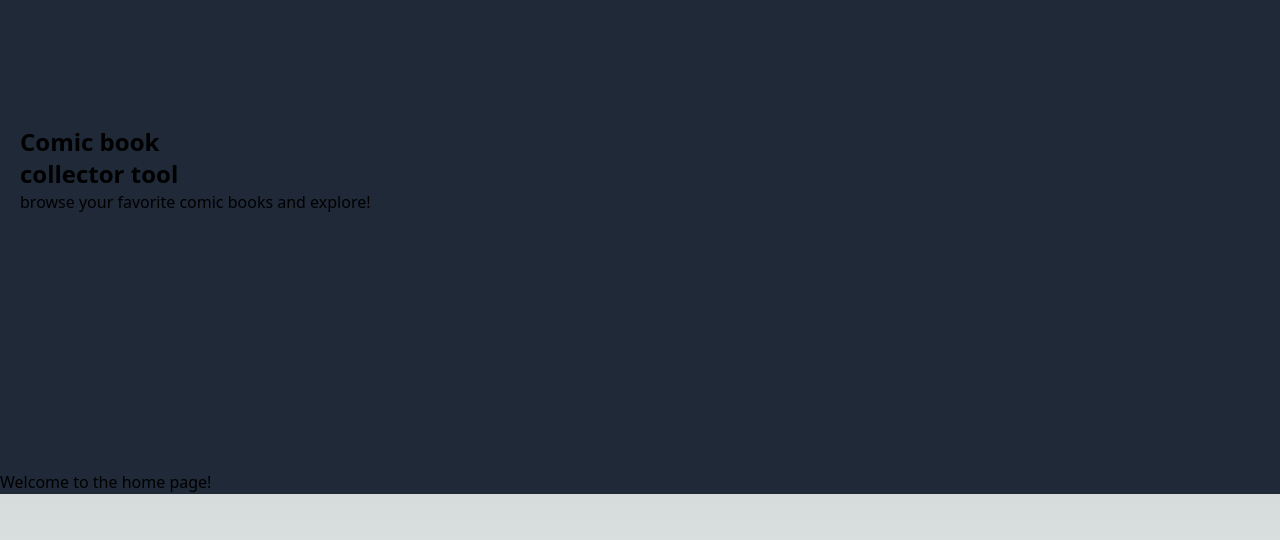
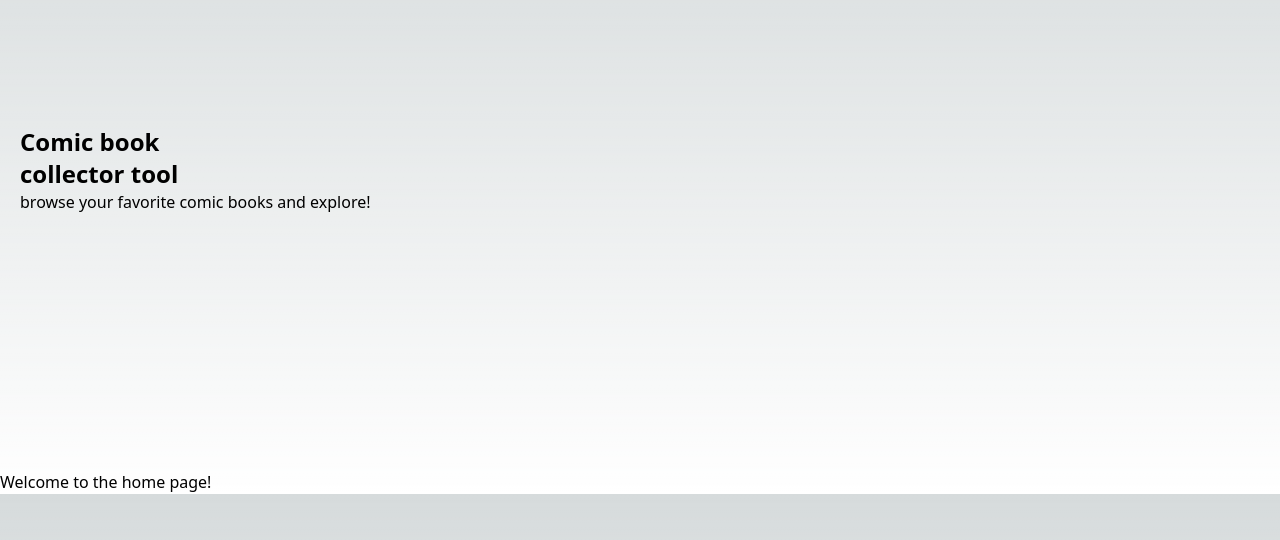
Before and after one commit to DanielCW7/comic-collector, a Next.js app: page / in a window 1280 px wide. Shown: the part 130-670 px from the top of the page. Built offline with nearby package versions, Linux system fonts and the light colour scheme.

Commit message:
image edit

```diff
--- a/components/header.js
+++ b/components/header.js
@@ -1,8 +1,9 @@
-import standing from "../images/standing.jpg"
 
-const Header = () => {
+
+const Header = (props) => {
+
     return (
-        <header className="flex flex-col justify-center min-h-3/4 px-5">
+        <header className="flex flex-col justify-center min-h-3/4 px-5 bg-fixed bg-cover bg-bottom" style={props.background}>
             <h1 className="text-2xl font-bold"> Comic book <br/> collector tool </h1>
             <p> browse your favorite comic books and explore! </p>
         </header>
--- a/pages/index.js
+++ b/pages/index.js
@@ -1,9 +1,13 @@
 import Header from "../components/header";
+import standing from "../images/standing.jpg"
 
 function HomePage() {
+
+    const img = {backgroundImage: `url(${standing})`}
+
     return (
-        <div className="bg-gray-800">
-            <Header />
+        <div>
+            <Header background={img} />
             <p> Welcome to the home page! </p>
         </div>
     )
```
